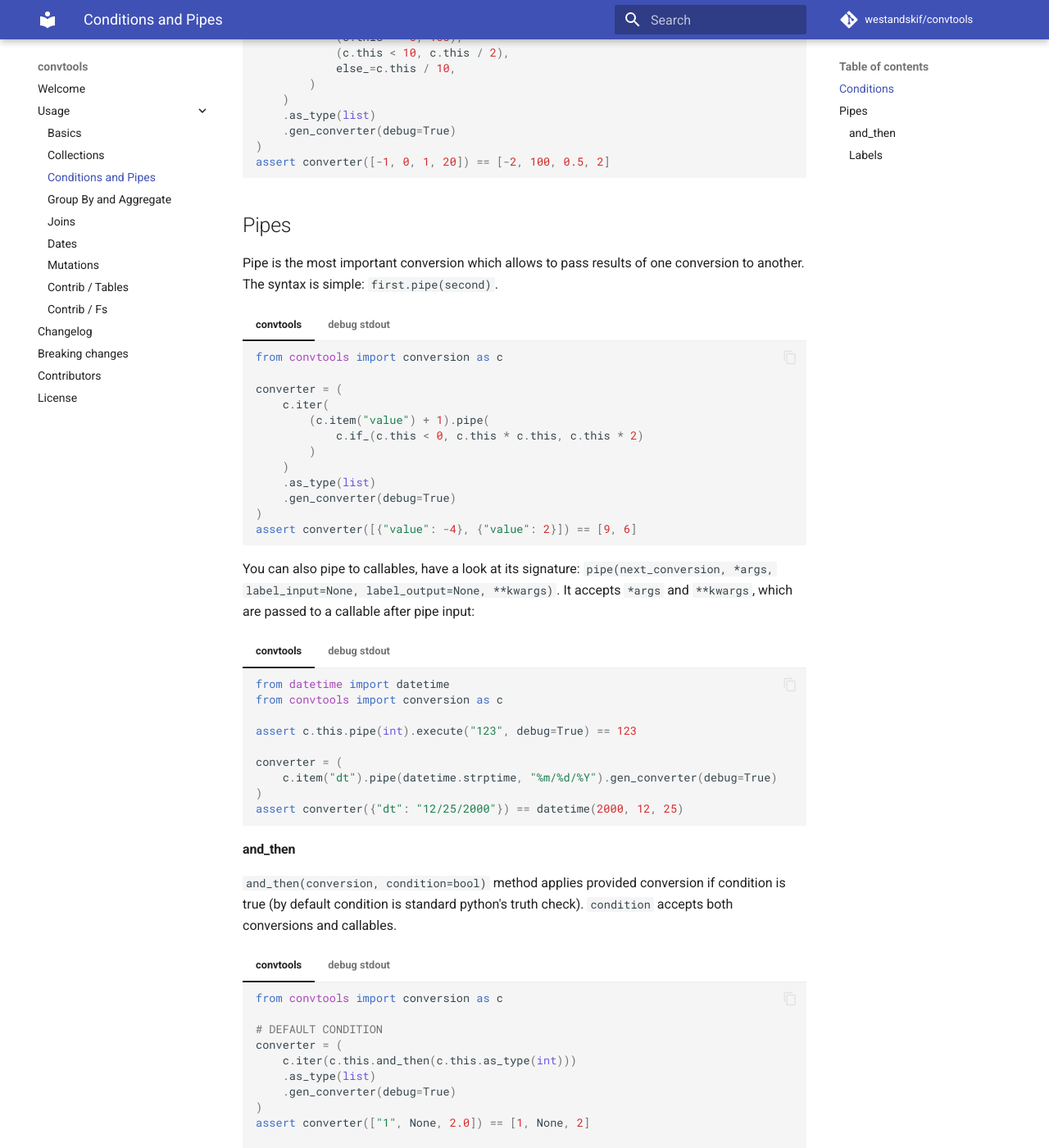
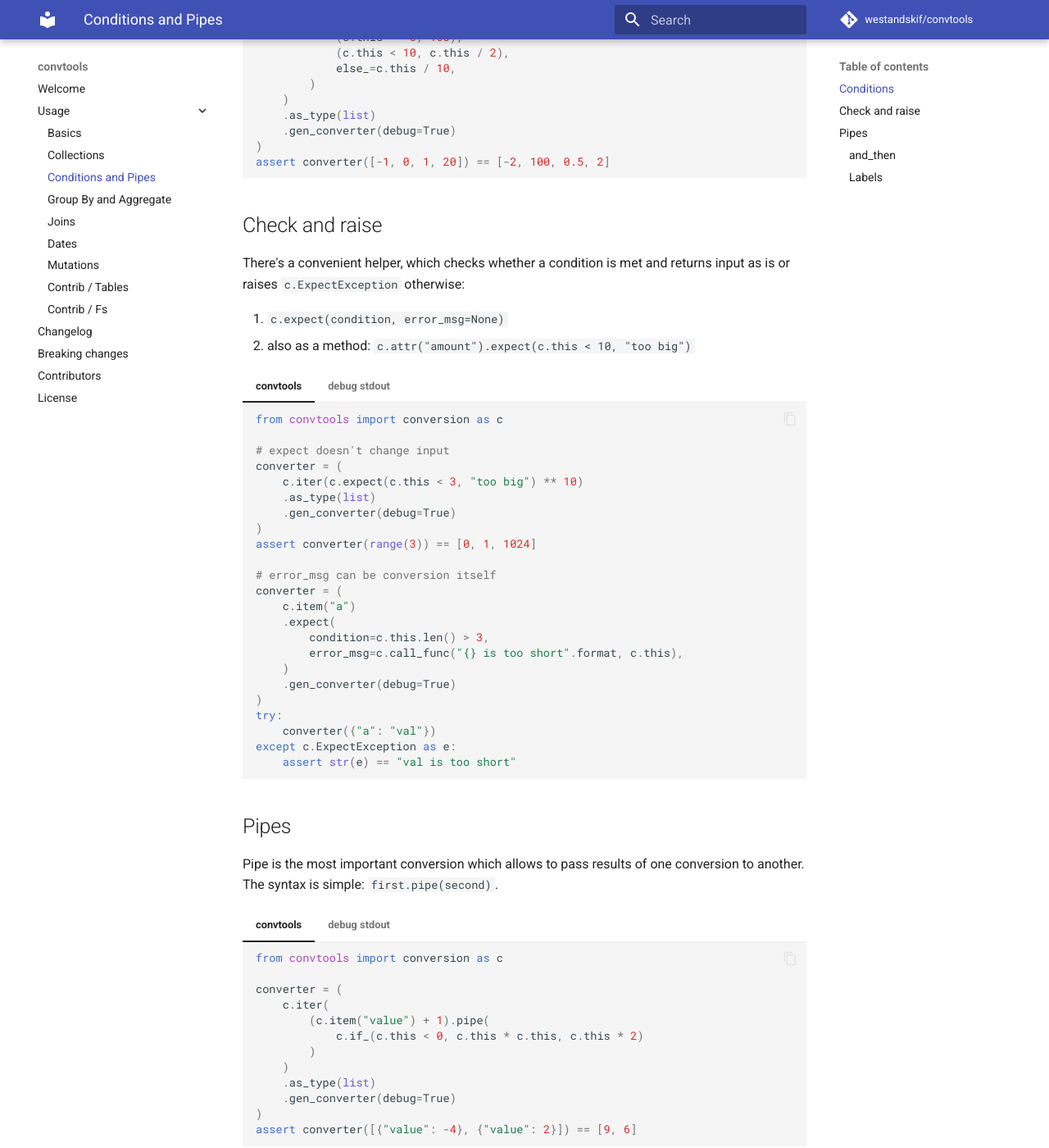
Before and after one commit to westandskif/convtools, an MkDocs documentation site: the page built from docs/conditions_n_pipes.md, in a window 1280 px wide and 1400 px high, scrolled down 772 px. Shown: the whole window at 82% size. Built offline with MkDocs 1.6.1 and Material for MkDocs 9.7.7, drawn with Linux system fonts in a browser that asks for light colours; comment, search, counter and statistics services are not loaded.

Commit message:
added c.expect; added __pow__

````diff
--- a/docs/conditions_n_pipes.md
+++ b/docs/conditions_n_pipes.md
@@ -13,6 +13,16 @@ There are 2 conversions which allow to define conditions:
 
 {!examples-md/api__if.md!}
 
+
+## Check and raise
+
+There's a convenient helper, which checks whether a condition is met and
+returns input as is or raises `c.ExpectException` otherwise:
+
+1. `c.expect(condition, error_msg=None)`
+2. also as a method: `c.attr("amount").expect(c.this < 10, "too big")`
+
+{!examples-md/api__expect.md!}
 
 ## Pipes
 
--- /dev/null
+++ b/docs/examples-md/api__expect.md
@@ -0,0 +1,54 @@
+===! "convtools"
+    ```python
+    from convtools import conversion as c
+
+    # expect doesn't change input
+    converter = (
+        c.iter(c.expect(c.this < 3, "too big") ** 10)
+        .as_type(list)
+        .gen_converter(debug=True)
+    )
+    assert converter(range(3)) == [0, 1, 1024]
+
+    # error_msg can be conversion itself
+    converter = (
+        c.item("a")
+        .expect(
+            condition=c.this.len() > 3,
+            error_msg=c.call_func("{} is too short".format, c.this),
+        )
+        .gen_converter(debug=True)
+    )
+    try:
+        converter({"a": "val"})
+    except c.ExpectException as e:
+        assert str(e) == "val is too short"
+    ```
+
+=== "debug stdout"
+    ```python
+    def expect(data_):
+        if data_ < 3:
+            return data_
+        raise ExpectException("too big")
+
+    def converter(data_):
+        try:
+            return [(expect(i) ** 10) for i in data_]
+        except __exceptions_to_dump_sources:
+            __convtools__code_storage.dump_sources()
+            raise
+
+    def expect(data_, *, __format=__naive_values__["__format"]):
+        if len(data_) > 3:
+            return data_
+        raise ExpectException(__format(data_))
+
+    def converter(data_):
+        try:
+            return expect(data_["a"])
+        except __exceptions_to_dump_sources:
+            __convtools__code_storage.dump_sources()
+            raise
+
+    ```
--- a/pyproject.toml
+++ b/pyproject.toml
@@ -11,7 +11,7 @@ include = ["/src"]
 
 [project]
 name = "convtools"
-version = "1.2.0"
+version = "1.3.0"
 description = "dynamic, declarative data transformations with automatic code generation"
 
 readme = "README.md"
--- a/src/convtools/__init__.py
+++ b/src/convtools/__init__.py
@@ -4,4 +4,4 @@ from ._conversion import conversion  # noqa: F401
 from ._dt import DateGrid, DateTimeGrid
 
 
-__version__ = "1.2.0"
+__version__ = "1.3.0"
````
Also changed, not shown: docs/CHANGELOG.md (+9 -0 lines), docs/basics.md (+6 -2 lines), docs/collections.md (+0 -5 lines), docs/examples-md/api__operators.md (+6 -4 lines), docs/examples-raw/api__expect.py (added, +23 -0 lines), docs/examples-raw/api__operators.py (+5 -4 lines), 6 other files.
